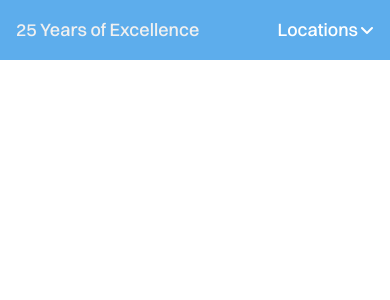
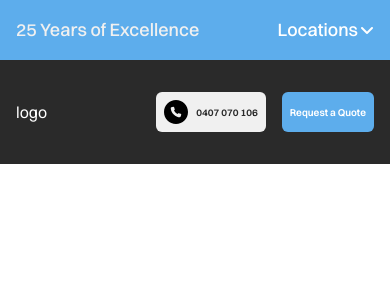
Before and after one commit to ompatel2019/plumbingprofessorwebsite, a React (Vite) app: page / in a window 390 px wide. Shown: the top 300 px of the page. Built offline with nearby package versions, Linux system fonts and the light colour scheme.

Commit message:
minor changes

```diff
--- a/src/components/navbar.jsx
+++ b/src/components/navbar.jsx
@@ -14,11 +14,13 @@ const Navbar = () => {
   const toggleDropdown = () => setDropDown(prev => !prev);
 
   return (
-    <div className='responsivePad bg-c-5-0 flex justify-between px-4 text-white font-sans max-sm:hidden py-[32px] items-center'>
+    <div className='responsivePad bg-c-5-0 flex justify-between px-4 text-white font-sans py-[32px] items-center'>
+
       <div>
         logo
       </div>
-      <ul className='flex space-x-4 lg:space-x-8'>
+
+      <ul className='flex space-x-4 lg:space-x-8 max-sm:hidden'>
         {navLinks.map((navLink, navLinkIndex) => (
           <li key={navLinkIndex} className='hover:text-c-3-0 transition-all p'>
             {navLinkIndex === 0 ? (
@@ -45,12 +47,15 @@ const Navbar = () => {
           </li>
         ))}
       </ul>
-      <div className='space-x-4 flex font-medium'>
+
+      <div className='space-x-4 flex font-medium m4 max-sm:font-semibold'>
         <button className='bg-c-4-0 p-2 rounded-md flex space-x-2 items-center hover:border-c-4-0 cursor-pointer hover:px-4 transition-all duration-200'>
-          <img src={phone} alt="Phone" />
-          <p className='text-c-5-0'>0407 070 106</p>
+          <img className='max-sm:w-6' src={phone} alt="Phone" />
+          <a href="tel:0407070106">
+            <p className='text-c-5-0'>0407 070 106</p>
+          </a>
         </button>
-        <button className='bg-c-3-0 p-2 rounded-md cursor-pointer hover:px-4 transition-all duration-200'>Request a Quote</button>
+        <button href="#contactForm" className='bg-c-3-0 p-2 rounded-md cursor-pointer hover:px-4 transition-all duration-200'>Request a Quote</button>
       </div>
     </div>
   );
```
Also changed, not shown: src/App.jsx (line endings or trailing spaces).
